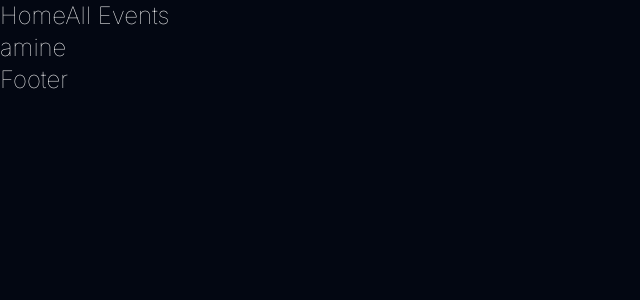
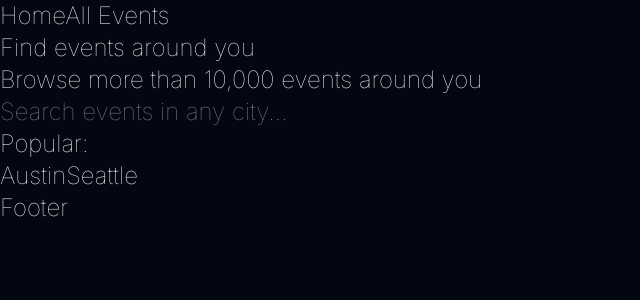
Before and after one commit to aminetiouk/evento, a Next.js app: page / in a window 1280 px wide. Shown: the top 300 px of the page, without its empty margins (0-640 px from the left). Built offline with nearby package versions, Linux system fonts and the light colour scheme.

Commit message:
feat(home): implement search UI and popular events section

```diff
--- a/src/app/page.tsx
+++ b/src/app/page.tsx
@@ -1,5 +1,22 @@
+import Link from "next/link";
+
 export default function Home() {
   return (
-    <div>amine</div>
+    <main>
+      <h1>Find events around you</h1>
+      <p>Browse more than 10,000 events around you</p>
+
+      <form action="">
+        <input placeholder="Search events in any city..." spellCheck={false} />
+      </form>
+
+      <section>
+        <p>Popular:</p>
+        <div>
+          <Link href="/events/austin">Austin</Link>
+          <Link href="/events/seattle">Seattle</Link>
+        </div>
+      </section>
+    </main>
   );
 }
```
